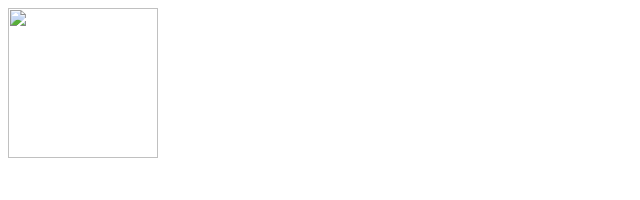
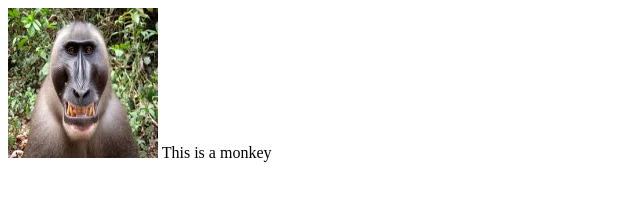
Before and after one commit to Teejay225-src/sample11, a plain HTML site: page index.html in a window 1280 px wide. Shown: the whole page, without its empty margins (0-640 px from the left). Drawn offline with Linux system fonts and the light colour scheme.

Commit message:
Update index.html

```diff
--- a/index.html
+++ b/index.html
@@ -10,7 +10,8 @@
                <Link rel= "Icon" href= "icon.png" type = "image/gif">
           <head>
           <body>
-                 <img src="" width="150px" height="150px">
+                 <img src="download.jpg" width="150px" height="150px">
+                 <span>This is a monkey</span>
 
 
           </body>
```
